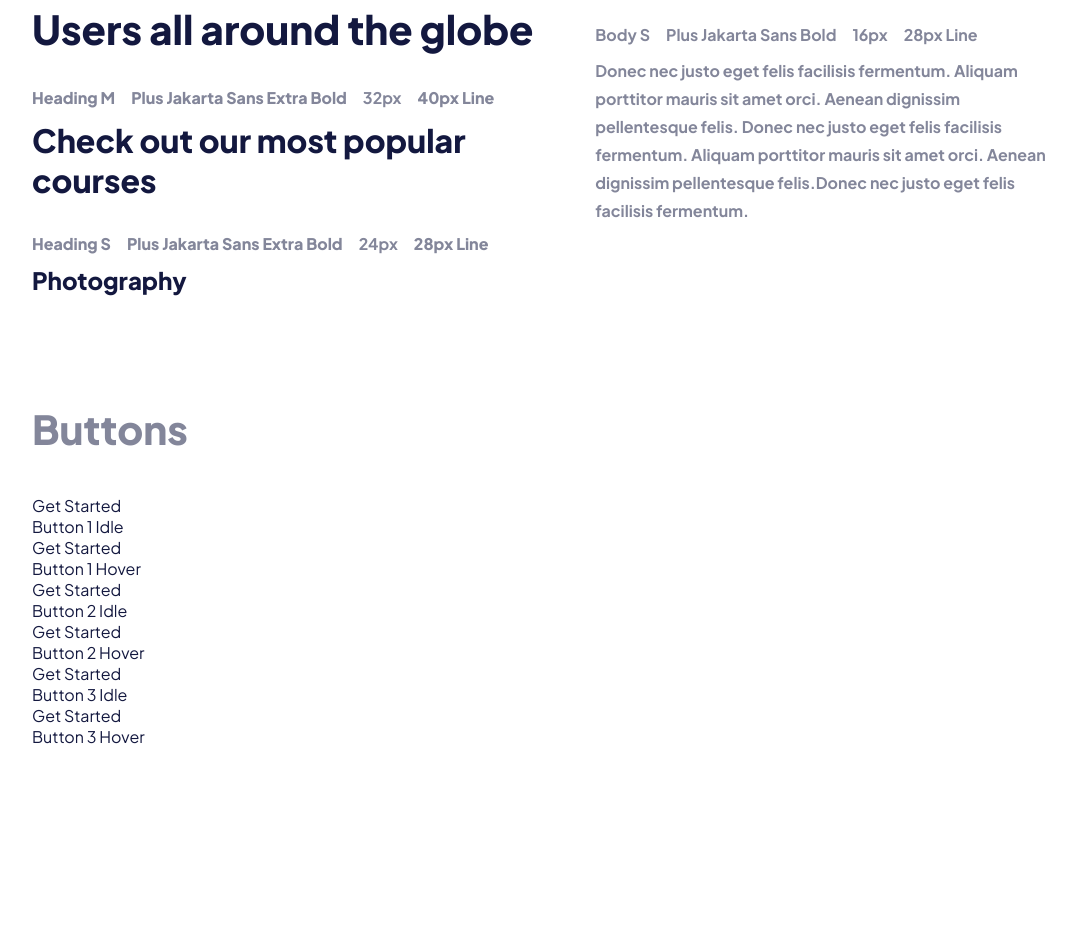
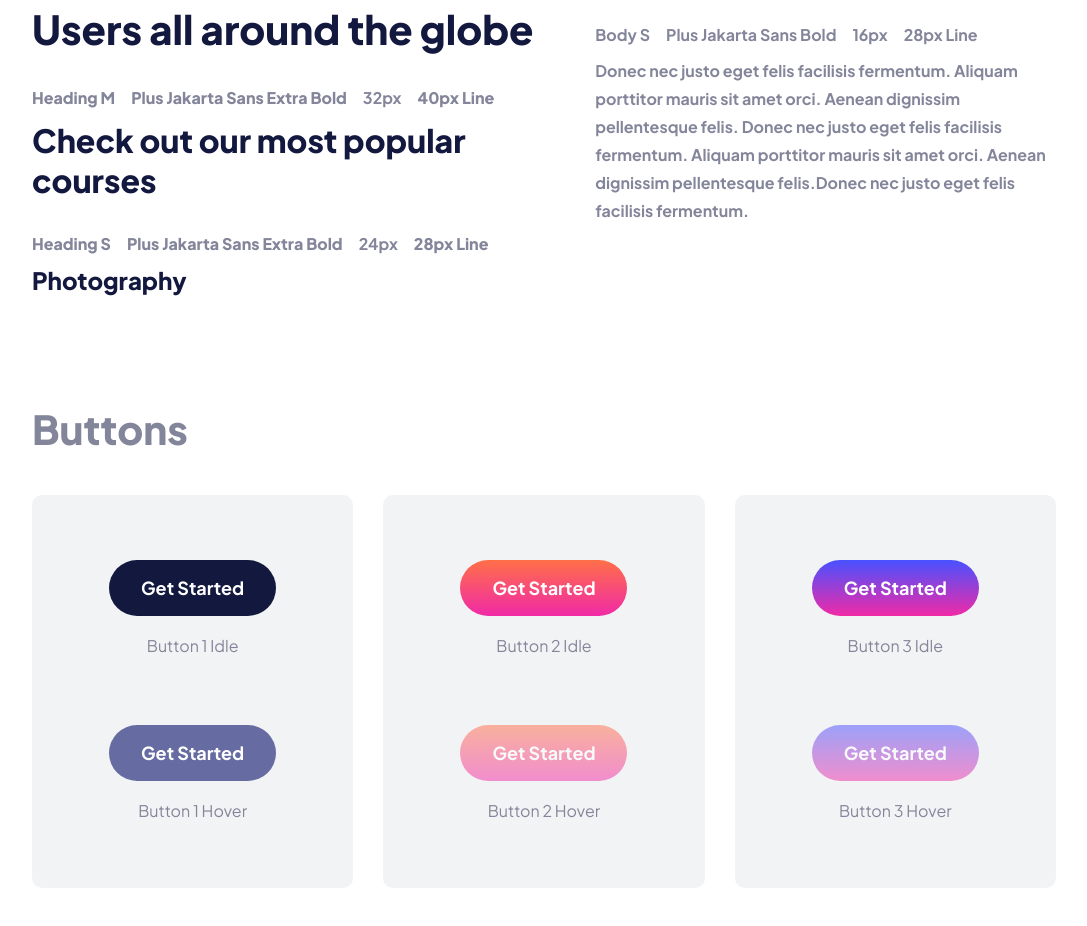
Before and after one commit to ipaulaabro/build-a-website-design-system, a plain HTML site: page index.html in a window 1280 px wide. Shown: the part 1599-2525 px from the top of the page, without its empty margins (96-1183 px from the left). Before the commit the page ends 2426 px from the top, so only its background shows below. Drawn offline with Linux system fonts and the light colour scheme.

Commit message:
feat: finish buttons section

```diff
--- a/css/style.css
+++ b/css/style.css
@@ -169,3 +169,43 @@ li.font-size {
   font-size: 16px;
   font-weight: 700;
 }
+
+.buttons {
+  display: flex;
+  gap: 30px;
+  text-align: center;
+}
+
+.buttons > div {
+  width: 350px;
+  height: 393px;
+  background-color: rgba(131, 134, 154, 0.1);
+  border-radius: 10px;
+}
+
+.button {
+  width: 167px;
+  height: 56px;
+  border-radius: 28px;
+
+  color: #fff;
+  font-size: 18px;
+  line-height: 28px;
+  font-weight: 700;
+  margin: 65px auto 16px;
+
+  display: flex;
+  justify-content: center;
+  align-items: center;
+  cursor: pointer;
+}
+
+.buttons p {
+  color: #83869a;
+  font-size: 16px;
+  line-height: 28px;
+}
+
+.hover .button:not(.blue-gray) {
+  opacity: 0.5;
+}
--- a/index.html
+++ b/index.html
@@ -224,34 +224,34 @@
         </section>
         <section aria-labelledby="buttons">
           <h2 id="buttons">Buttons</h2>
-          <div>
-            <div class="button-1">
+          <div class="buttons">
+            <div>
               <div class="idle">
-                <div class="button">Get Started</div>
+                <div class="button dark-blue">Get Started</div>
                 <p>Button 1 Idle</p>
               </div>
               <div class="hover">
-                <div class="button">Get Started</div>
+                <div class="button blue-gray">Get Started</div>
                 <p>Button 1 Hover</p>
               </div>
             </div>
-            <div class="button-2">
+            <div>
               <div class="idle">
-                <div class="button">Get Started</div>
+                <div class="button orange-pink-gradient">Get Started</div>
                 <p>Button 2 Idle</p>
               </div>
               <div class="hover">
-                <div class="button">Get Started</div>
+                <div class="button orange-pink-gradient">Get Started</div>
                 <p>Button 2 Hover</p>
               </div>
             </div>
             <div class="button-3">
               <div class="idle">
-                <div class="button">Get Started</div>
+                <div class="button purple-pink-gradient">Get Started</div>
                 <p>Button 3 Idle</p>
               </div>
               <div class="hover">
-                <div class="button">Get Started</div>
+                <div class="button purple-pink-gradient">Get Started</div>
                 <p>Button 3 Hover</p>
               </div>
             </div>
```
